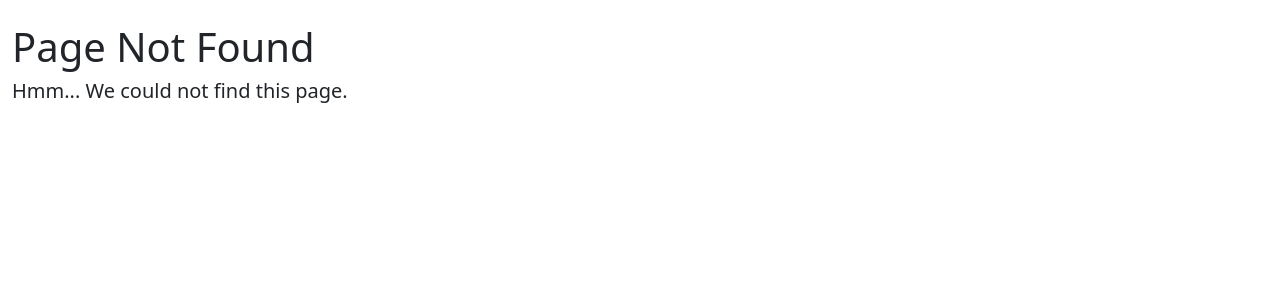
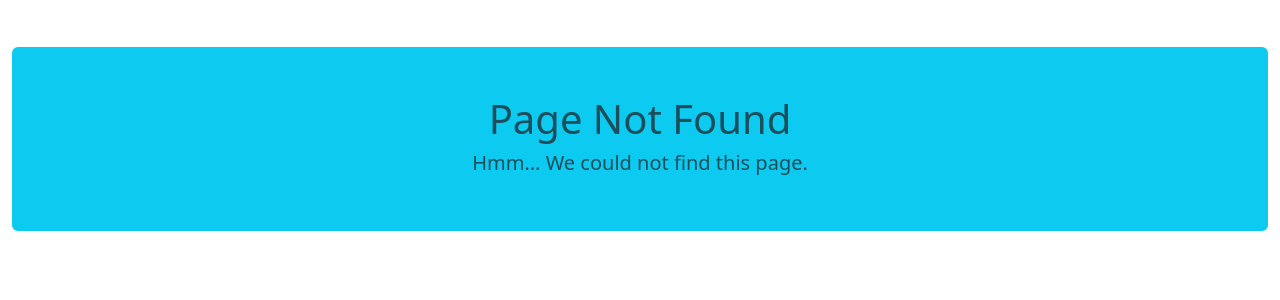
Before and after one commit to De-udvalgte/Konsulent-huset, a PHP site: page /konsulent-huset/routes.php in a window 1280 px wide. Shown: the part 137-437 px from the top of the page. Run offline with PHP 8.4, Linux system fonts and the light colour scheme.

Commit message:
Update not_found_error.php

```diff
--- a/view/errors/not_found_error.php
+++ b/view/errors/not_found_error.php
@@ -1,4 +1,8 @@
  <?php include 'view/components/header.php';?>
- <h1>Page Not Found</h1>
- <h5>Hmm... We could not find this page.</h5>
+ <div class="mt-4 p-5 bg-info text-muted rounded">
+  <div class="container">
+ <h1 style="text-align: center;">Page Not Found</h1>
+ <h5 style="text-align: center;">Hmm... We could not find this page.</h5>
+ </div>
+ </div>
  <?php include 'view/components/footer.php';?>
```
